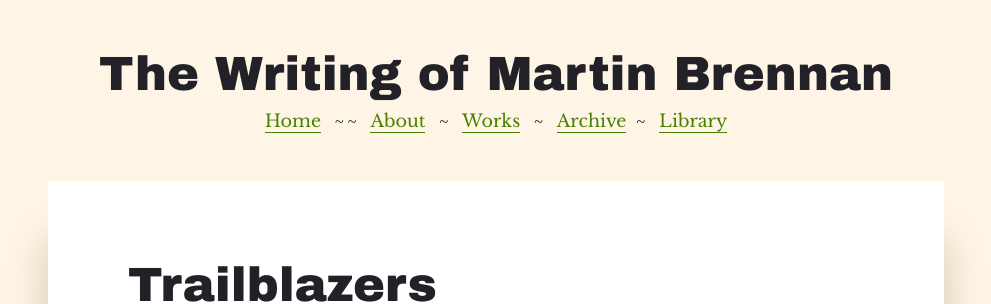
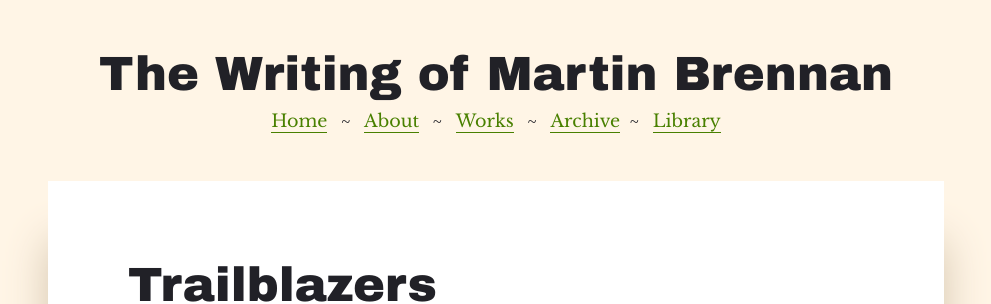
Before and after one commit to martin-brennan/writing.martin-brennan.com, a Jekyll site: the page built from index.html, in a window 1280 px wide and 900 px high. Shown: the top 304 px of the window, without its empty margins (144-1135 px from the left). Built offline with Jekyll 4.4.1, drawn with Linux system fonts in a browser that asks for light colours; the list of posts is cut into pages by our own code.

Commit message:
Fix post nav

```diff
--- a/_includes/postnav.html
+++ b/_includes/postnav.html
@@ -1 +1 @@
-<div class="page-nav"><a href="/">Home</a> ~ <span class="hide-mobile"> ~ </span><a href="/about">About</a> ~ <a href="/works">Works</a> ~ <a href="/archive">Archive</a><span class="hide-mobile">~ </span> <a class="hide-mobile" href="/library">Library</a><span class="hide-mobile"></span></div>
+<div class="page-nav"><a href="/">Home</a> ~ <a href="/about">About</a> ~ <a href="/works">Works</a> ~ <a href="/archive">Archive</a><span class="hide-mobile">~ </span> <a class="hide-mobile" href="/library">Library</a><span class="hide-mobile"></span></div>
```
